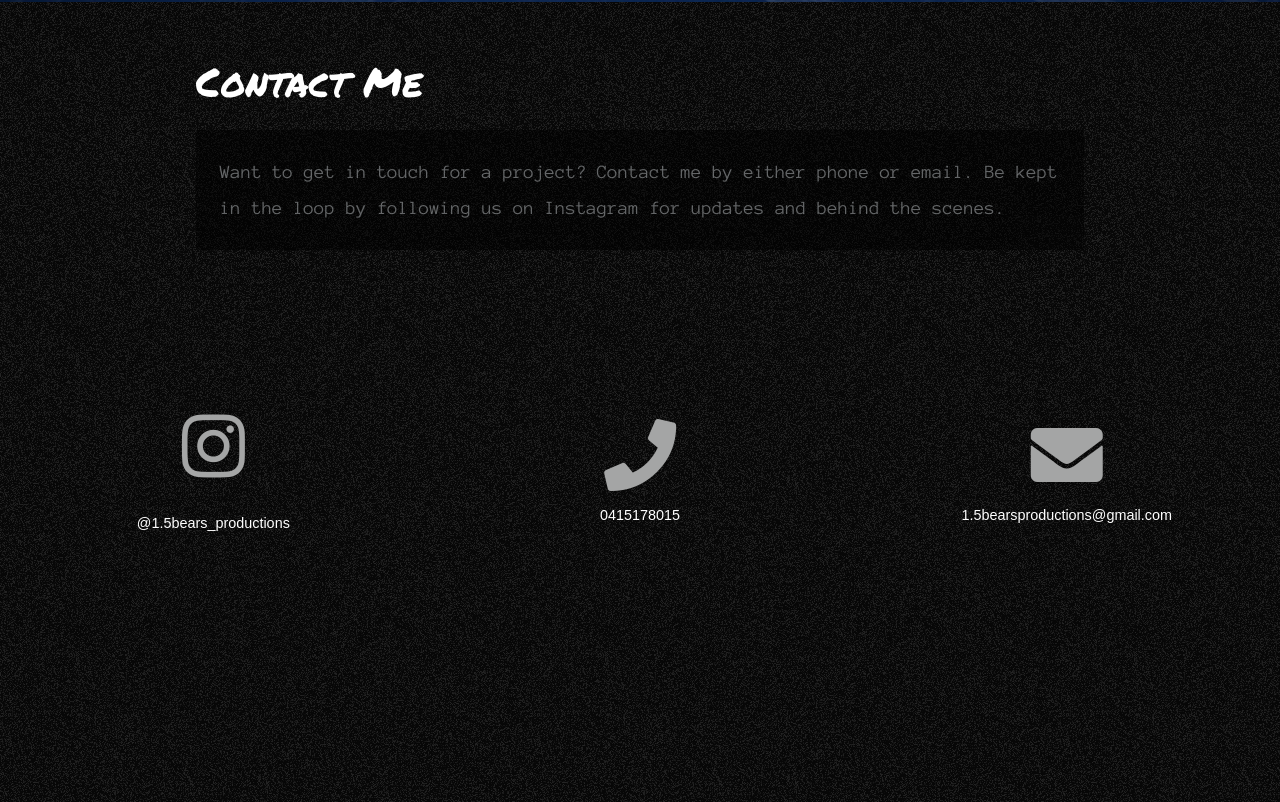
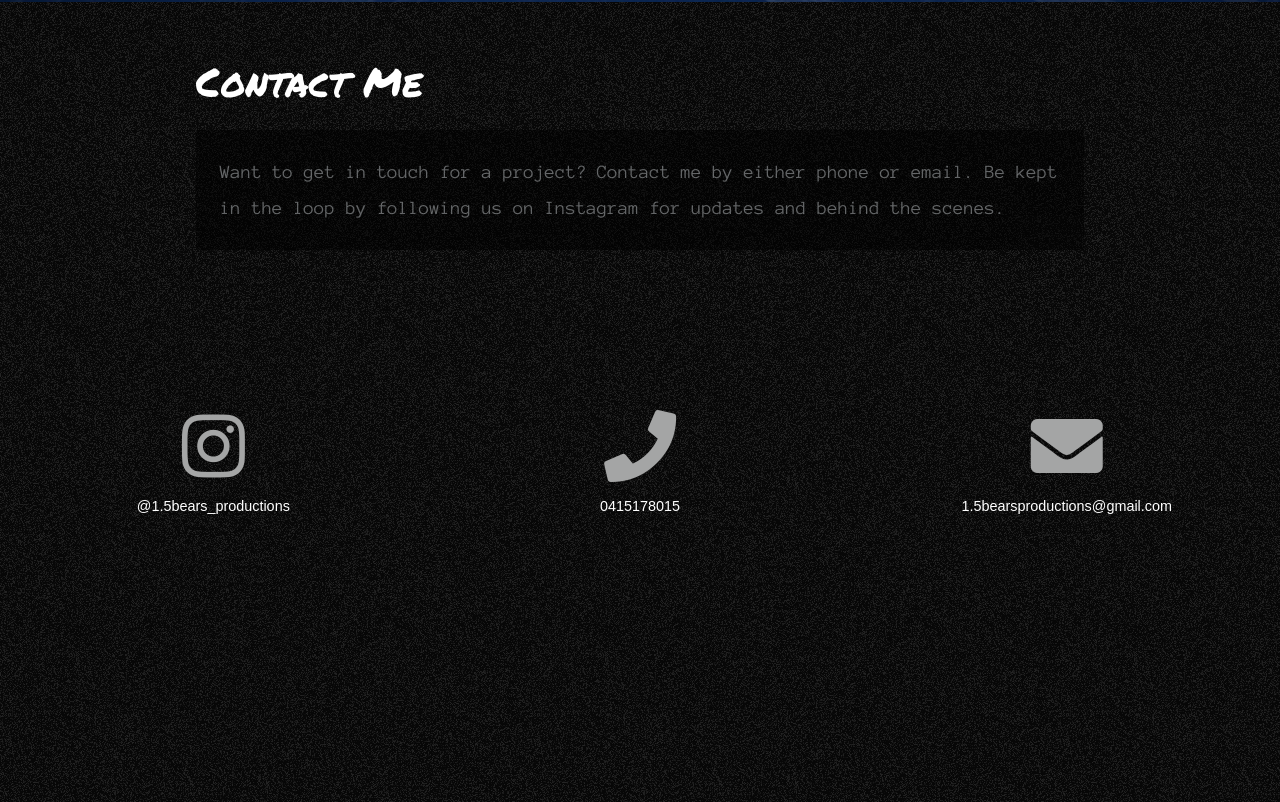
Before and after one commit to oneandahalfbears/oneandahalfbears.github.io, a plain HTML site: page contact.html in a window 1280 px wide. Shown: the part 548-1350 px from the top of the page. Drawn offline with Linux system fonts and the light colour scheme; a web font is replaced by a local one.

Commit message:
Update contact.html

```diff
--- a/contact.html
+++ b/contact.html
@@ -78,43 +78,42 @@
 
 
 					<div class="row tm-catalog-item-list ">
-<div class="col-12 col-lg-4 tm-catalog-item text-center">
+
+    <div class="col-12 col-lg-4 tm-catalog-item">
         <div class="mb-3">
-        <h5 class="tm-text-primary mb-3">
+            <h5 class=" mb-3">
                 <a rel="nofollow" target="_parent" href="https://www.instagram.com/1.5bears_productions" class="tm-text-primary">
                     <i class="fab fa-instagram fa-5x mb-3 tm-about-icon" aria-hidden="true"></i>
                 </a>
-            <br> <!-- Added <br> for better spacing, optional -->
                 @1.5bears_productions
             </h5>
         </div>
     </div>
 
-<div class="col-12 col-lg-4 tm-catalog-item text-center" id="phoneContainer">
+    <div class="col-12 col-lg-4 tm-catalog-item" id="phoneContainer">
         <div class="mb-3">
             <a href="javascript:void(0);" onclick="handlePhoneClick()">
                 <i class="fas fa-phone fa-4x mb-3 tm-about-icon" aria-hidden="true"></i>
             </a>
-        <h5 class="tm-text-primary mb-3">
+            <h5 class=" mb-3">
                 <span id="phoneDisplay">0415178015</span>
             </h5>
-        <span id="phoneConfirmMessage" style="color: #fff; font-size: 0.8em; position: absolute; left: 50%; transform: translateX(-50%);"></span>
+            <span id="phoneConfirmMessage" style="color: #fff; font-size: 0.8em; position: absolute;"></span>
         </div>
     </div>
 
-
-<div class="col-12 col-lg-4 tm-catalog-item text-center" id="emailContainer">
+    <div class="col-12 col-lg-4 tm-catalog-item" id="emailContainer">
         <div class="mb-3">
             <a href="javascript:void(0);" onclick="handleEmailClick()">
                 <i class="fas fa-envelope fa-4x mb-3 tm-about-icon" aria-hidden="true"></i>
             </a>
-        <h5 class="tm-text-primary mb-3">
+            <h5 class=" mb-3">
                 <span id="emailDisplay">1.5bearsproductions@gmail.com</span>
             </h5>
-
-        <span id="emailConfirmMessage" style="color: #fff; font-size: 0.8em; position: absolute; left: 50%; transform: translateX(-50%);"></span>
+            <span id="emailConfirmMessage" style="color: #fff; font-size: 0.8em; position: absolute;"></span>
         </div>
     </div>
+
 </div>
 				</div>
 			</div>
```
Lines whose indentation alone changed are shown as unchanged.
